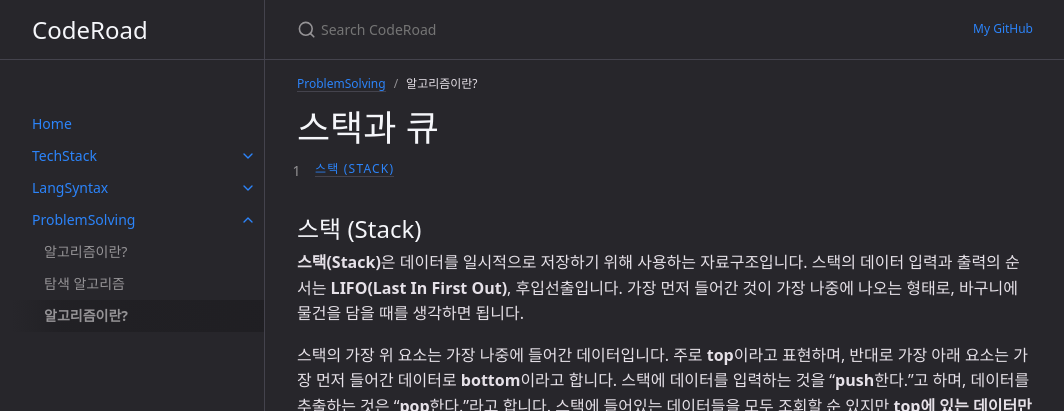
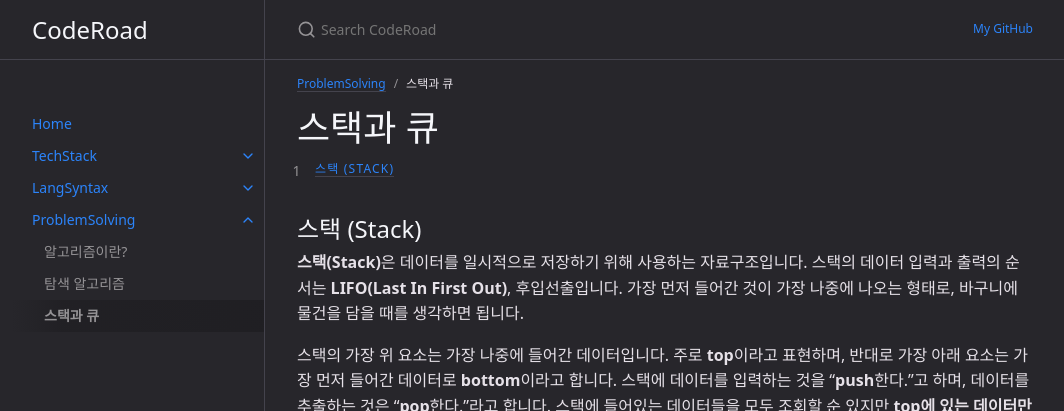
Before and after one commit to hangillee/hangillee.github.io, a Jekyll site: the page built from docs/ProblemSolving/stackqueue.md, in a window 1280 px wide. Shown: the top 411 px of the page, without its empty margins (107-1171 px from the left). Built offline with Jekyll 4.4.1, drawn with Linux system fonts in a browser that asks for light colours.

Commit message:
CHORE Edit title of Stack & Queue page

```diff
--- a/docs/ProblemSolving/stackqueue.md
+++ b/docs/ProblemSolving/stackqueue.md
@@ -1,6 +1,6 @@
 ---
 layout: default
-title: 알고리즘이란?
+title: 스택과 큐
 nav_order: 3
 parent: ProblemSolving
 permalink: docs/problemsolving/stackqueue
```
